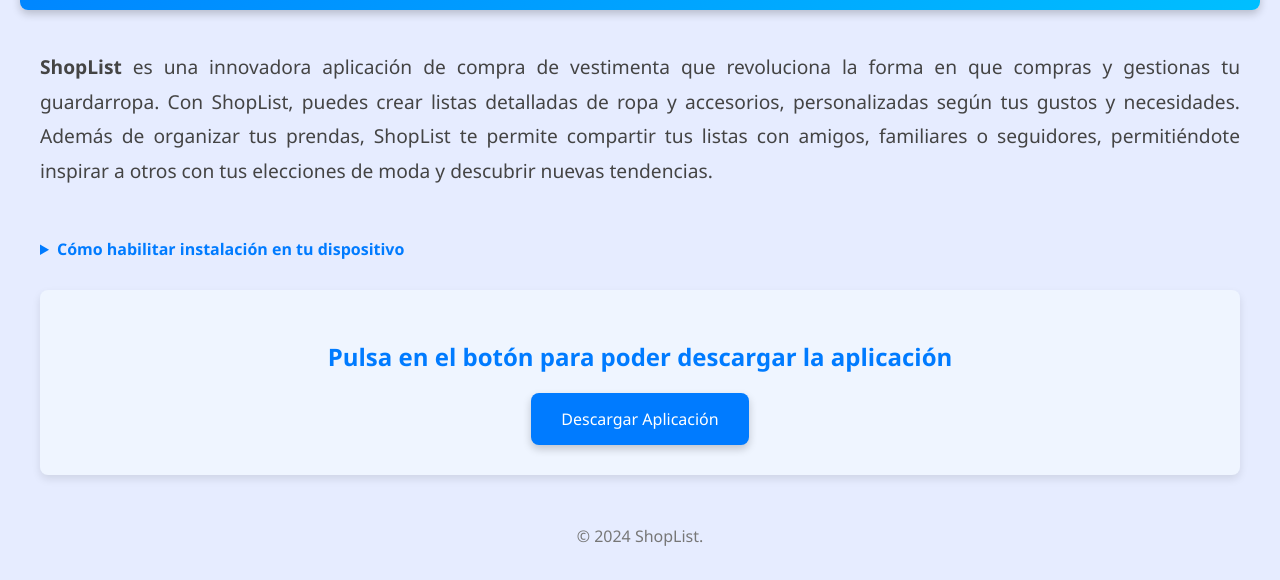
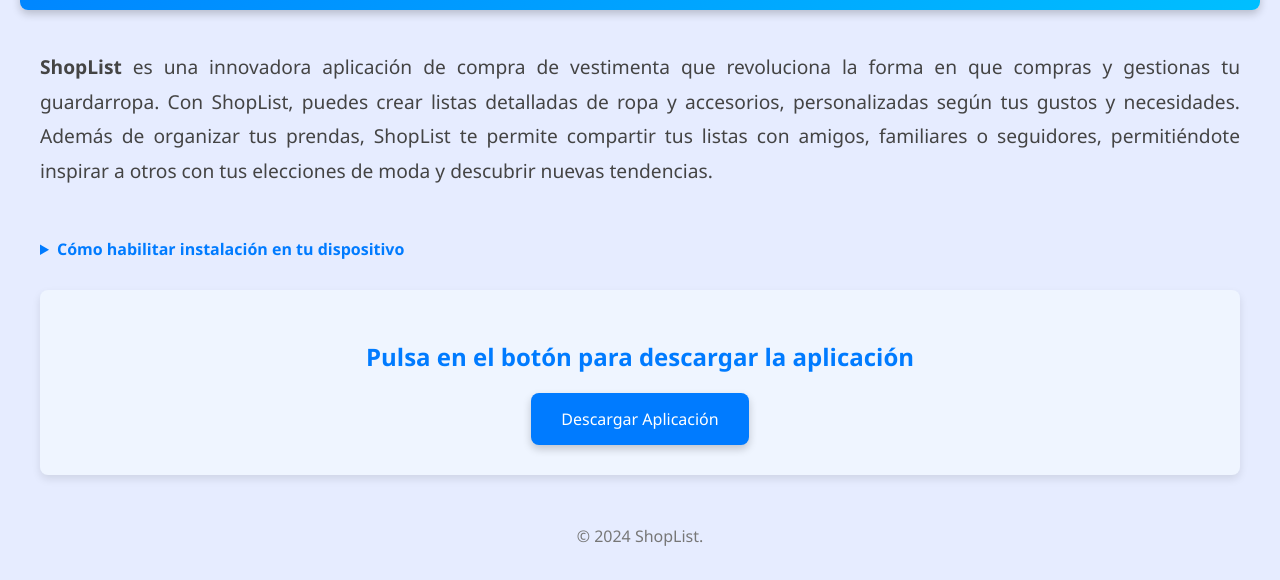
Before and after one commit to IvanBermejoHidalgo/PaginaWeb, a plain HTML site: page index.html in a window 1280 px wide. Shown: the part 270-850 px from the top of the page. Drawn offline with Linux system fonts and the light colour scheme.

Commit message:
Update index.html

```diff
--- a/index.html
+++ b/index.html
@@ -25,7 +25,7 @@
                     <p>Para habilitar la instalación y poder instalar la aplicación busque en <b>Ajustes > Orígenes desconocidos</b> y active la opción.</p>
                 </details>
                 <div class="download-button-container">
-                    <h2>Pulsa en el botón para poder descargar la aplicación</h2>
+                    <h2>Pulsa en el botón para descargar la aplicación</h2>
                     <a href="https://drive.google.com/file/d/1lgiUL8fwA0nurS51cFRq14AnKmceLD_3/view?usp=sharing" download="ShopList.apk" class="button">Descargar Aplicación</a>
                 </div>
             </section>
```
